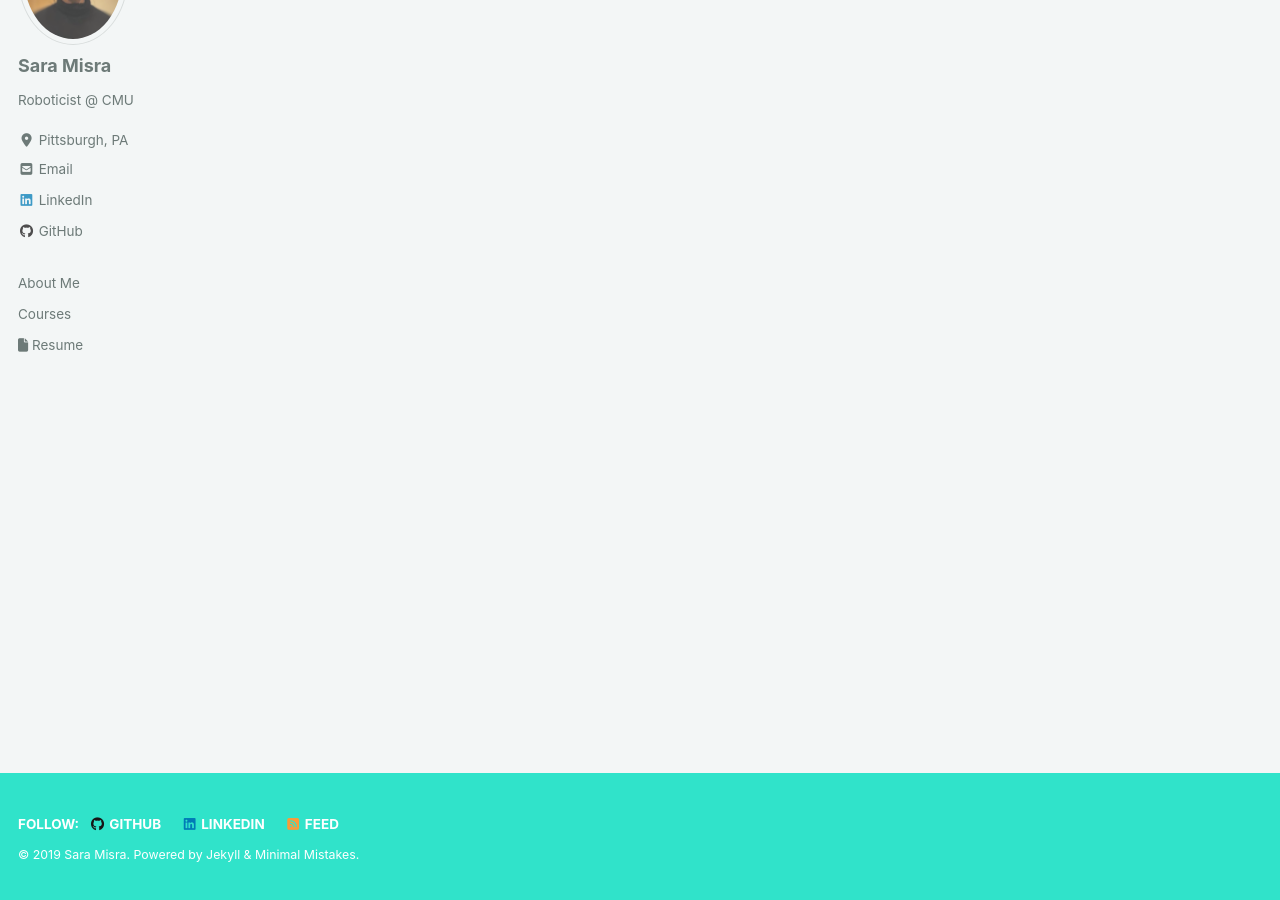
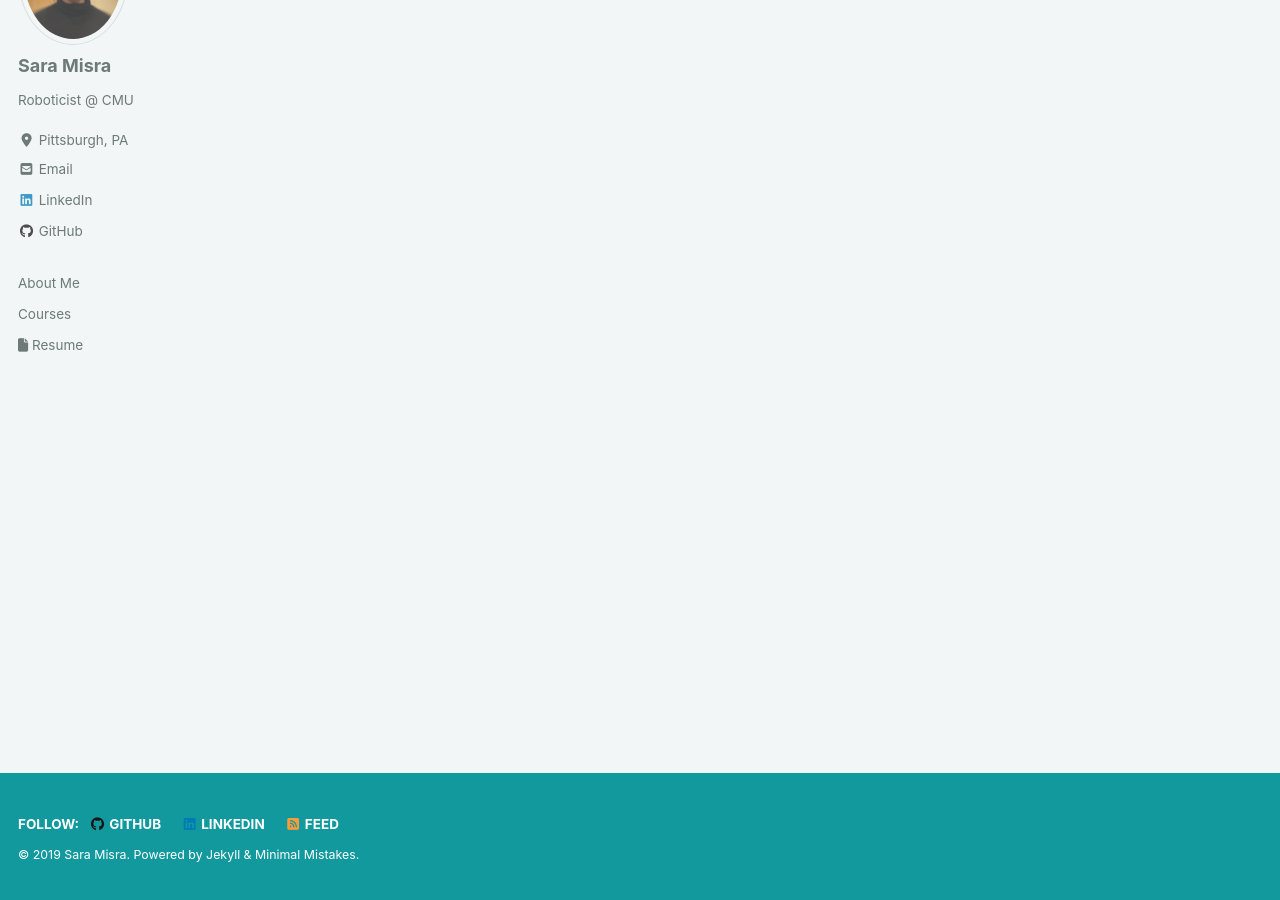
Before and after one commit to saram1sra/saram1sra.github.io, a Jekyll site: the page built from _pages/courses.html, in a window 1280 px wide and 900 px high, scrolled down 190 px. Built offline with Jekyll 4.4.1, drawn with Linux system fonts in a browser that asks for light colours; cached includes are drawn as plain includes; nearby versions of some CDN libraries.

Commit message:
changes to mint.scss

```diff
--- a/_sass/minimal-mistakes/skins/_mint.scss
+++ b/_sass/minimal-mistakes/skins/_mint.scss
@@ -8,7 +8,8 @@
 $muted-text-color: #40514e !default;
 $primary-color: #11999e !default;
 $border-color: mix(#fff, #40514e, 75%) !default;
-$footer-background-color: #30e3ca !default;
+$footer-background-color: #11999e !default;
+// $footer-background-color: #30e3ca !default;
 $link-color: #11999e !default;
 $masthead-link-color: $text-color !default;
 $masthead-link-color-hover: $text-color !default;
--- a/index.html
+++ b/index.html
@@ -11,7 +11,7 @@
 
 <p style="font-size:16px;">
 I am a Master's student at the <a href='https://www.ri.cmu.edu/'>Robotics Institute</a>,
-School of Computer Science Carnegie Mellon University,
+School of Computer Science, Carnegie Mellon University,
 working with <a href='https://en.wikipedia.org/wiki/Howie_Choset'>Howie Choset</a> and <a href='https://www.ri.cmu.edu/ri-faculty/matthew-j-travers/'> Matthew Travers </a>.
 I am  working on deep-learning to optimize autonomous exploration and navigation with limited perception in unknown dynamic/static environments.
 <br>
```
